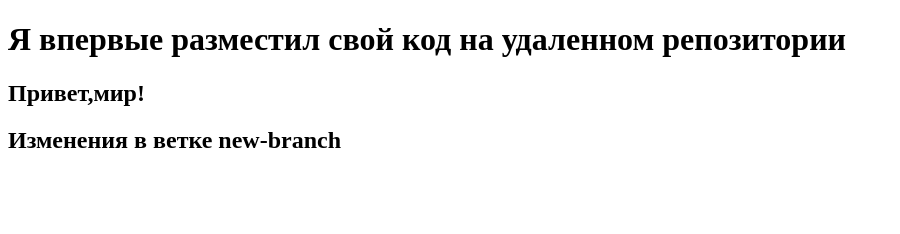
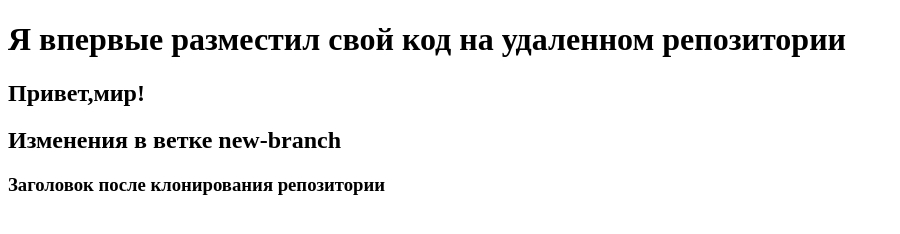
Before and after one commit to apman300/test_repo, a plain HTML site: page index.html in a window 1280 px wide. Shown: the whole page, without its empty margins (0-900 px from the left). Drawn offline with Linux system fonts and the light colour scheme.

Commit message:
commit after cloning

```diff
--- a/index.html
+++ b/index.html
@@ -9,5 +9,6 @@
     <h1>Я впервые разместил свой код на удаленном репозитории</h1>
     <h2>Привет,мир!</h2>
     <h2>Изменения в ветке new-branch</h2>
+    <h3>Заголовок после клонирования репозитории</h3>
 </body>
 </html>
```
